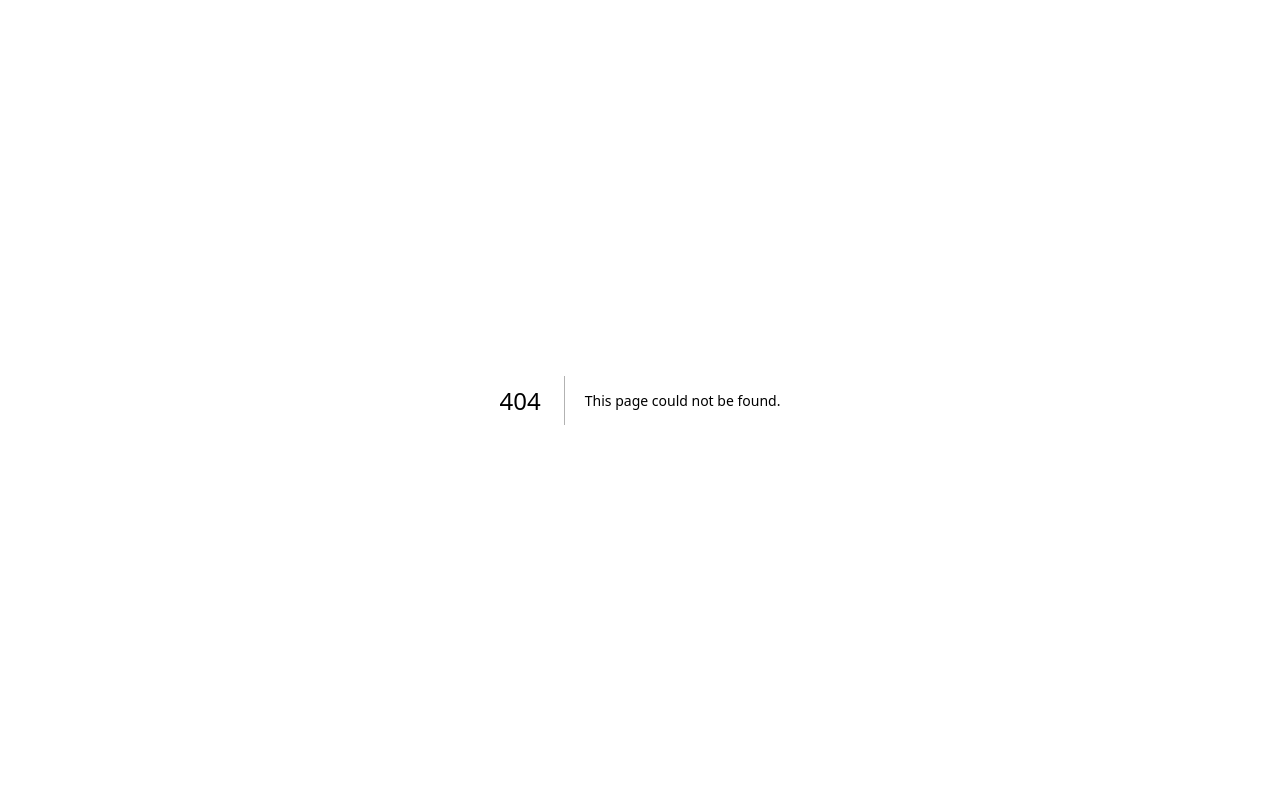
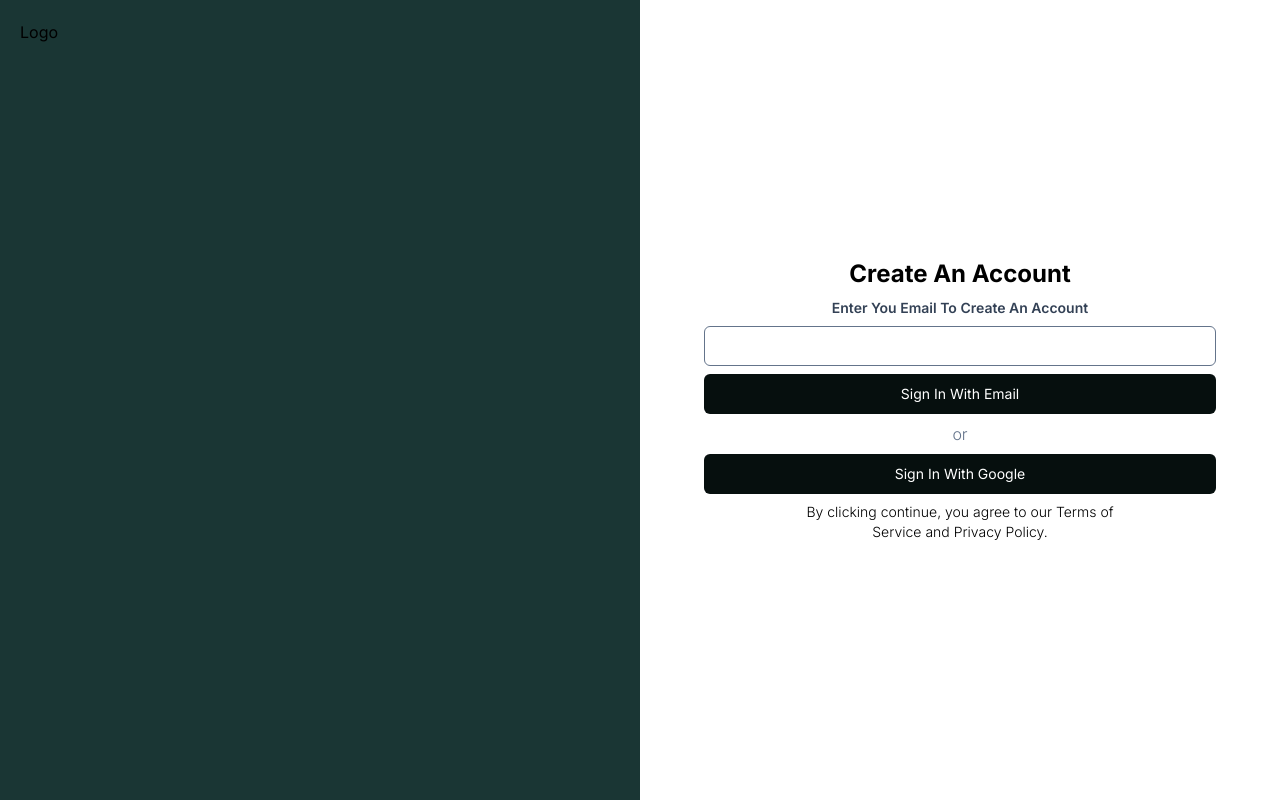
Before and after one commit to kkopoku/therapy-link, a Next.js app in the folder frontend/: page /auth/login in a window 1280 px wide. Before the commit this address had no page. Built offline with nearby package versions, Linux system fonts and the light colour scheme.

Commit message:
login page wip

```diff
--- /dev/null
+++ b/frontend/src/app/auth/login/page.tsx
@@ -0,0 +1,50 @@
+"use client"
+
+import { useState } from "react"
+import PrimaryButton from "@/components/buttons/PrimaryButton"
+
+export default function Page() {
+
+    const [email, setEmail] = useState("")
+
+    return(
+        <div className="grid grid-cols-2 min-h-screen text-black">
+
+            <div className="hidden lg:block col-span-1 bg-[#1A3634]">
+                <div className="p-5">Logo</div>
+            </div>
+
+            <div className="col-span-2 lg:col-span-1 bg-white flex flex-col items-center justify-center px-5 lg:px-16 gap-y-2">
+
+                <div className="text-center text-2xl text-black font-bold">
+                    Create An Account
+                </div>
+
+                <div className="text-center text-sm font-semibold text-slate-700">
+                    Enter You Email To Create An Account
+                </div>
+
+                <form className="flex flex-col w-full items-center gap-2">
+                    <input className="border border-slate-500 rounded-md px-3 min-h-10 w-full text-center" name="email"
+                    type="email"
+                    value={email}
+                    onChange={(e)=> setEmail(e.target.value)}
+                    />
+                    <PrimaryButton>
+                        Sign In With Email
+                    </PrimaryButton>
+                </form>
+
+                <span className="font-light text-slate-500">or</span>
+
+                <PrimaryButton>
+                    Sign In With Google
+                </PrimaryButton>
+
+                <span className="text-center text-sm font-light lg:w-2/3">By clicking continue, you agree to our Terms of Service and Privacy Policy.</span>
+
+            </div>
+
+        </div>
+    )
+}
```
